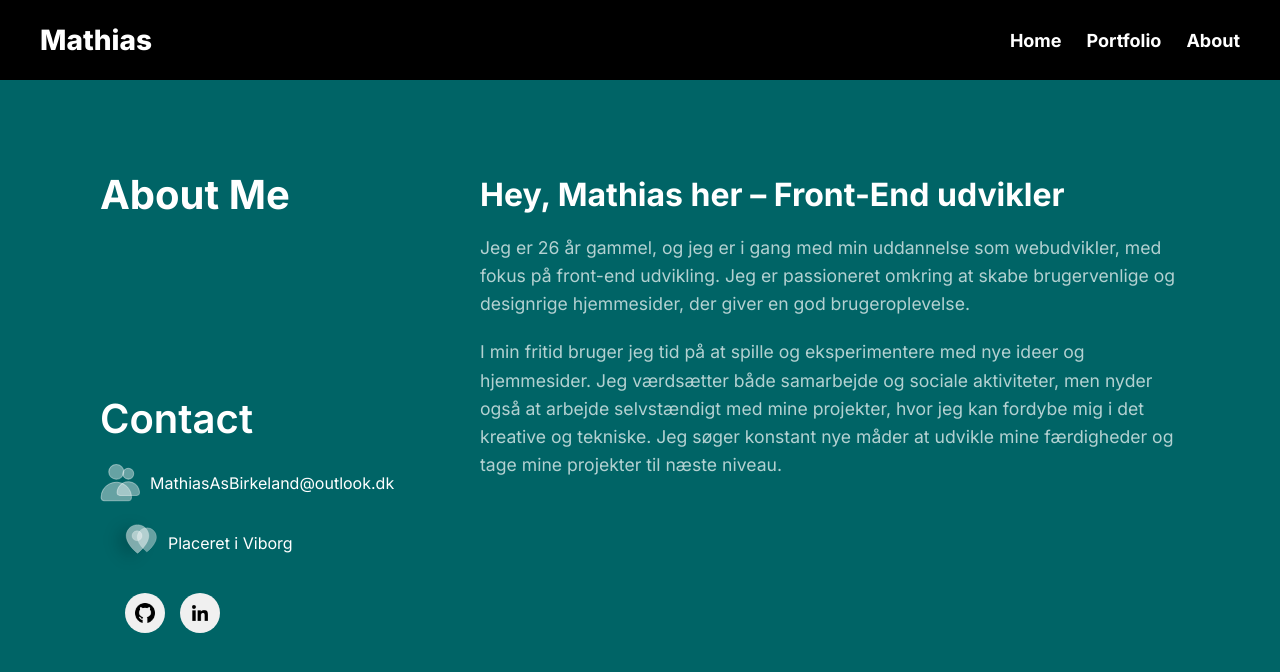
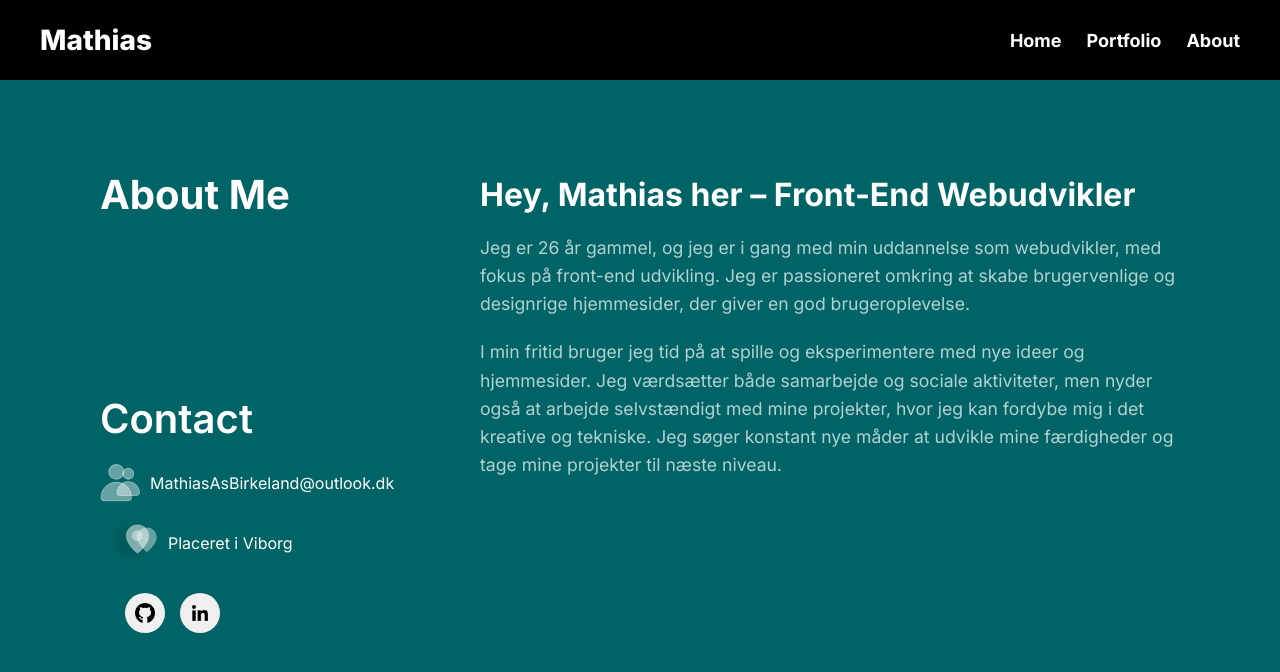
Before and after one commit to MathiasBirkAs/Portfolio, a React (Vite) app: page /About in a window 1280 px wide. Shown: the top 672 px of the page. Built offline with nearby package versions, Linux system fonts and the light colour scheme.

Commit message:
changes_in_about

```diff
--- a/src/components/about/Aboutpage.jsx
+++ b/src/components/about/Aboutpage.jsx
@@ -52,7 +52,7 @@ const AboutPage = () => {
 
       <div className="right-side">
         <div className="about-text">
-        <h1>Hey, Mathias her – Front-End udvikler</h1>
+        <h1>Hey, Mathias her – Front-End Webudvikler</h1>
           <p>
             Jeg er 26 år gammel, og jeg er i gang med min
             uddannelse som webudvikler, med fokus på front-end udvikling. Jeg er
```
